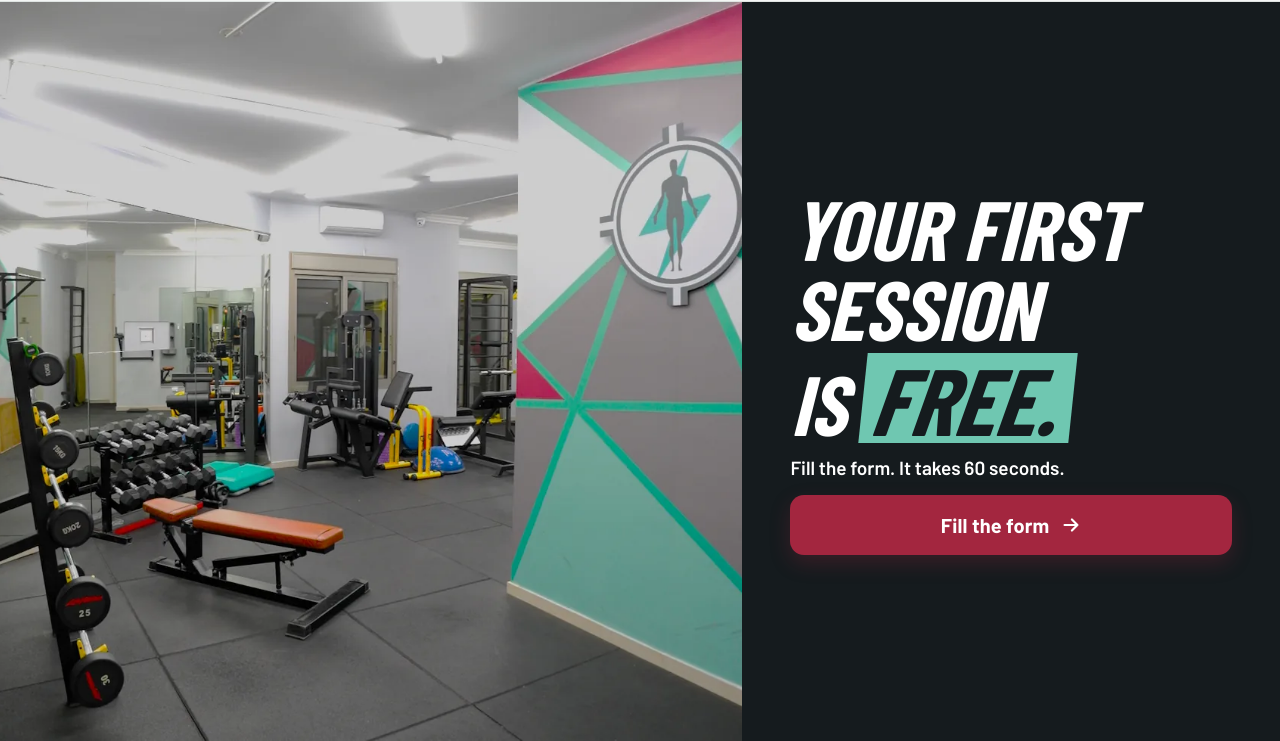
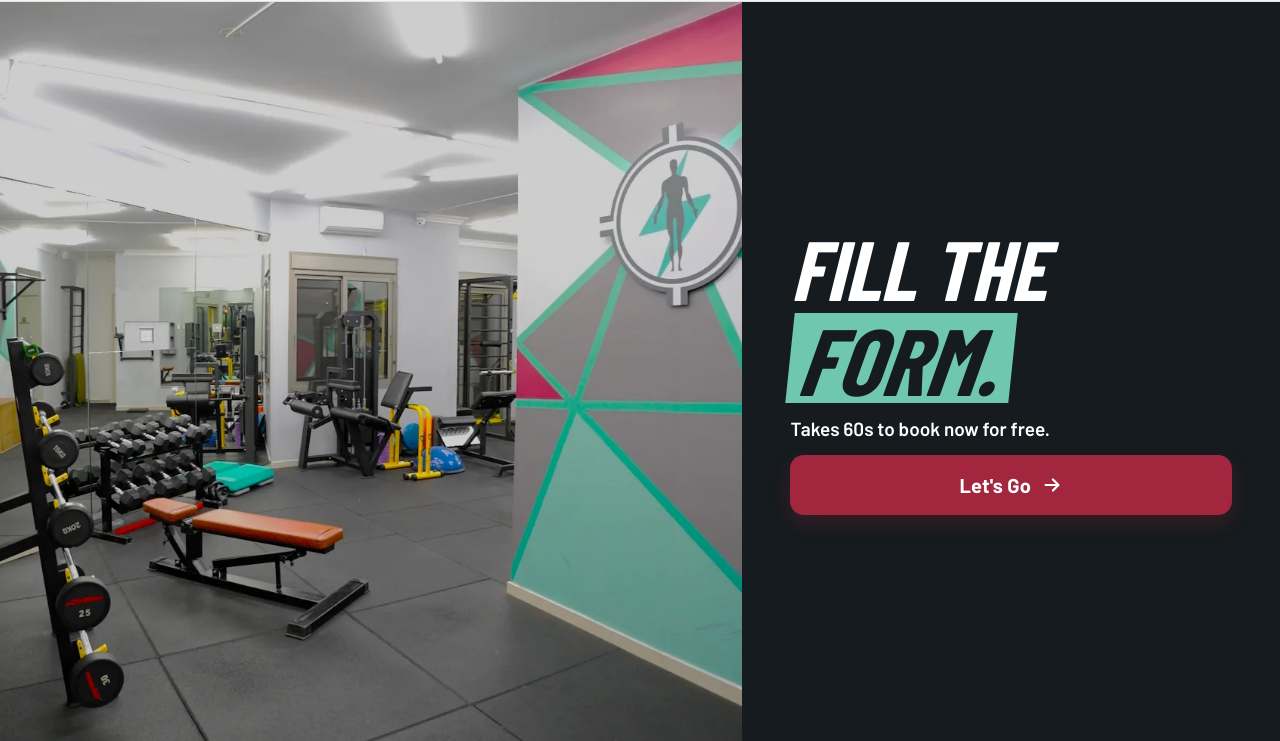
Before and after one commit to majd-wellbe/Wellbe-center-landingpage-womenAMsessions, a plain HTML site: page index.html in a window 1280 px wide. Shown: the part 59-800 px from the top of the page. Drawn offline with nearby package versions, Linux system fonts and the light colour scheme; a web font is replaced by a local one.

Commit message:
Update index.html

```diff
--- a/index.html
+++ b/index.html
@@ -316,9 +316,9 @@ main.one{flex:1;min-height:0;display:flex}
     <img class="bg" src="img/center.webp" alt="Inside Wellbe Health Center in Bsalim" width="1080" height="977" fetchpriority="high">
     <div class="shade"></div>
     <div class="content">
-      <h1>Your first session is <span class="again">free.</span></h1>
-      <p class="lede">Fill the form. It takes 60 seconds.</p>
-      <button class="btn" type="button" data-open id="heroCta">Fill the form <svg class="icon"><use href="#i-arrow"/></svg></button>
+      <h1>Fill the <span class="again">form.</span></h1>
+      <p class="lede">Takes 60s to book now for free.</p>
+      <button class="btn" type="button" data-open id="heroCta">Let's Go <svg class="icon"><use href="#i-arrow"/></svg></button>
     </div>
   </section>
 </main>
@@ -469,7 +469,6 @@ var CONFIG = {
     if(n>=1&&n<=3) refreshNext();
     if(n===4){ $('#bookTitle').textContent='Pick your time'; updateBookBtn(); if(!data) loadSlots(); else renderSlots() }
     if(n===0){ nextBtn.disabled=false; nextBtn.textContent='Continue';
-      note.textContent='Free. No payment needed.';
       setTimeout(function(){ if(!$('#name').value) $('#name').focus() },320) }
   }
   backBtn.addEventListener('click',function(){ if(step>1) show(step-1) });
```
